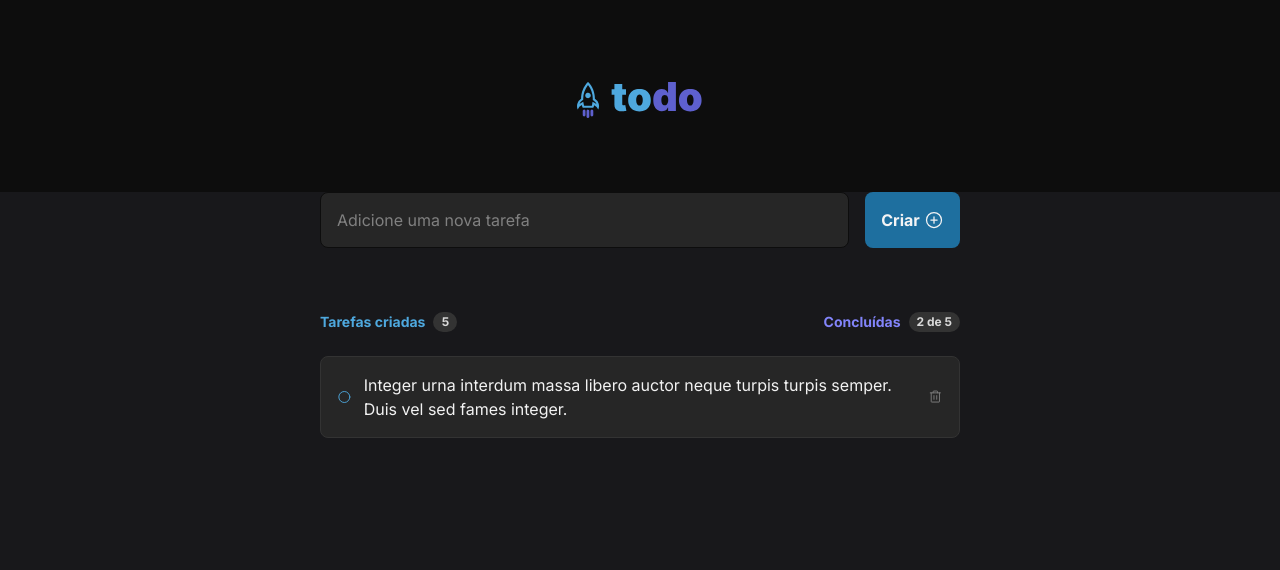
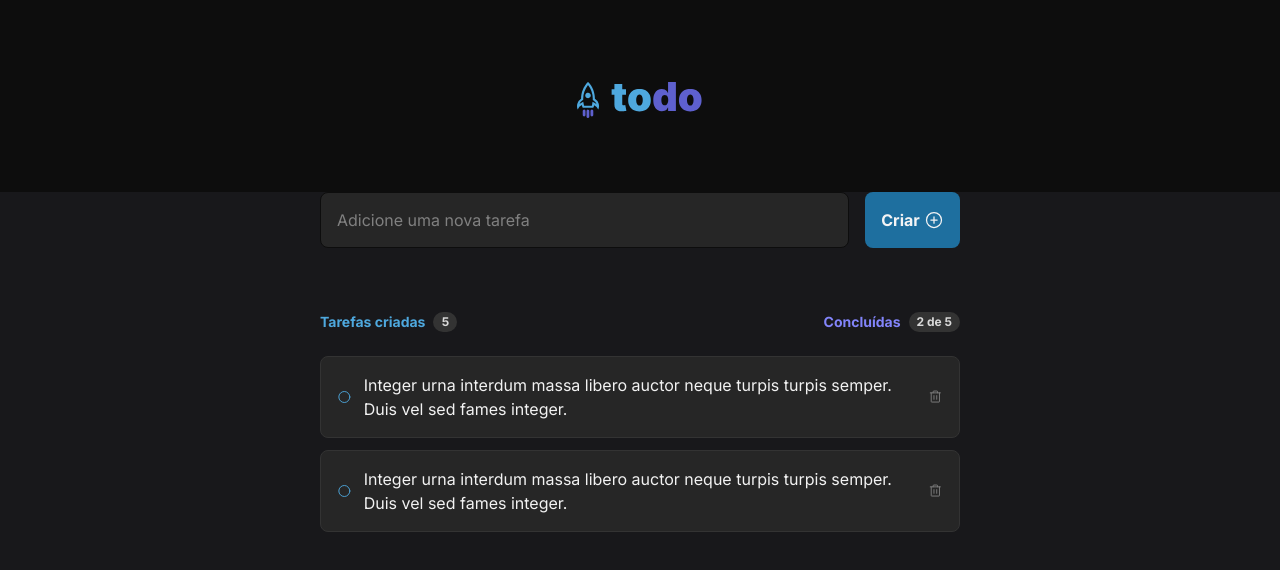
Before and after one commit to brunofariasdeo/to-do, a React (Vite) app: page / in a window 1280 px wide. Shown: the top 570 px of the page. Built offline with nearby package versions, Linux system fonts and the light colour scheme.

Commit message:
Create a gap between tasks

```diff
--- a/src/components/TaskList.tsx
+++ b/src/components/TaskList.tsx
@@ -21,7 +21,11 @@ export function TaskList() {
           </span>
         </div>
       </div>
-      <Task />
+
+      <div className="flex flex-col gap-3">
+        <Task />
+        <Task />
+      </div>
     </section>
   );
 }
```
